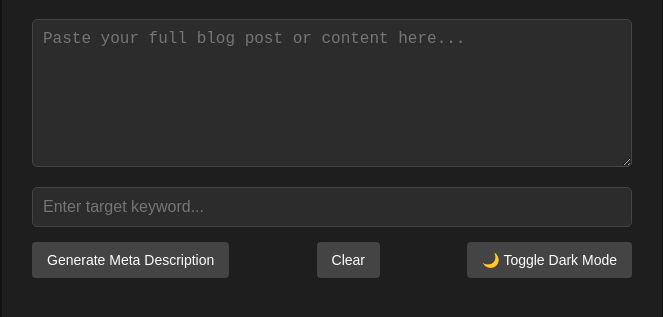
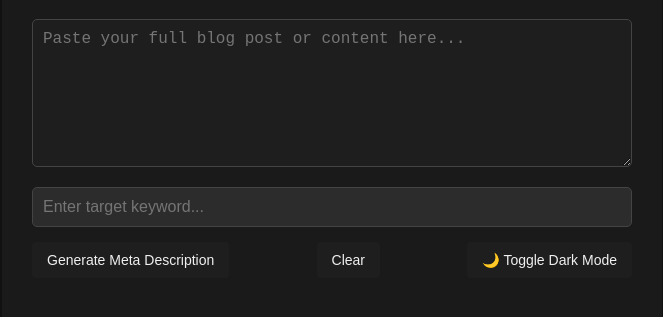
Before and after one commit to kreativeelite74/Seo-meta-generator-, a plain HTML site: page index.html in a window 1280 px wide. Both pictures are taken after a click on the button "🌙 Toggle Dark Mode". Shown: the part 117-434 px from the top of the page, without its empty margins (308-971 px from the left). Drawn offline with Linux system fonts and the light colour scheme.

Commit message:
Update style.css

```diff
--- a/style.css
+++ b/style.css
@@ -121,3 +121,24 @@ body.dark button {
 body.dark button:hover {
   background: #666;
 }
+body.dark {
+  background-color: #121212;
+  color: #f0f0f0;
+}
+
+body.dark textarea,
+body.dark input,
+body.dark button {
+  background-color: #1e1e1e;
+  color: #f0f0f0;
+  border-color: #444;
+}
+
+body.dark .container {
+  background-color: #1a1a1a;
+}
+
+body.dark .output-tools,
+body.dark #metaOutputContainer {
+  background-color: #1e1e1e;
+}
```
